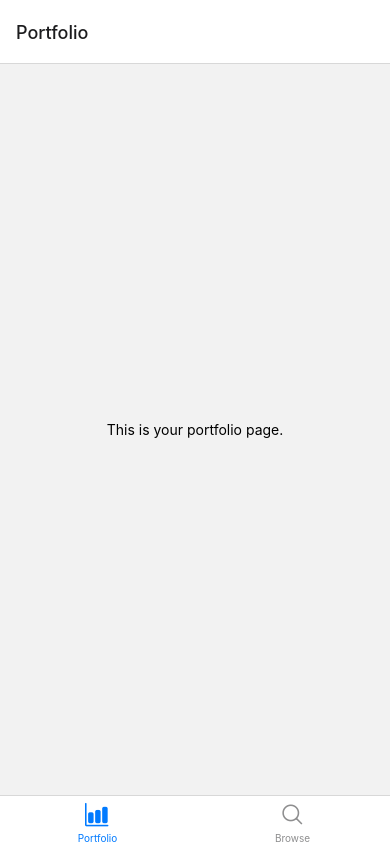
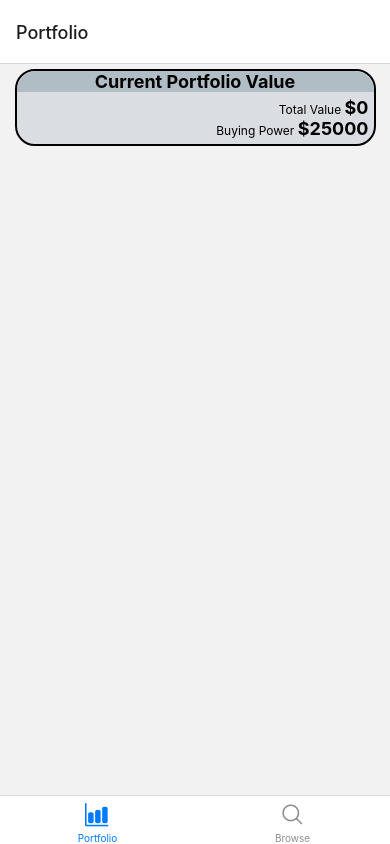
Before and after one commit to MatthewNordstrand/Faux-Stocks, a React Native app: screen /Portfolio in a window 390 px wide. Built offline with nearby package versions, Linux system fonts and the light colour scheme; no server answers.

Commit message:
Added current portfolio value view in portfolio page

```diff
--- a/Components/Portfolio.js
+++ b/Components/Portfolio.js
@@ -1,24 +1,85 @@
 import React, { Component } from 'react';
 import { View, Text, StyleSheet } from 'react-native';
-import { STOCK_KEY } from '../shared/keys';
+import { connect } from 'react-redux';
+
+const mapStateToProps = state => {
+    return {
+        portfolio: state.portfolio
+    };
+};
 
 class PortfolioScreen extends Component {
+    render() {
+        const totalValue = 25000;
+        const totalProfit = totalValue - 25000;
 
-    render() {
         return(
-            <View style={styles.center}>
-                <Text>This is your portfolio page.</Text>
+            <View style={styles.container}>
+                <View style={styles.innerContainer}>
+                    <Text style={styles.title}>Current Portfolio Value</Text>
+                    <View style={styles.contentContainer}>
+                        <Text style={styles.statDesc}>Total Value <Text style={styles.statText}>$0</Text></Text>
+                        <Text style={styles.statDesc}>Buying Power <Text style={styles.statText}>${this.props.portfolio.money}</Text></Text>
+                        {totalProfit > 0 &&
+                            <Text style={styles.statDesc}>Totoal Profit <Text style={styles.statTextGreen}>+${totalProfit}</Text></Text>
+                        }
+                        {totalProfit < 0 &&
+                            <Text style={styles.statDesc}>Totoal Loss <Text style={styles.statTextRed}>-${Math.abs(totalProfit)}</Text></Text>
+                        }
+                    </View>
+                </View>
             </View>
         );
     }
 }
 
 const styles = StyleSheet.create({
-    center: {
-        flex: 1,
-        alignItems: "center",
-        justifyContent: "center"
-    }
+    container: {
+        padding: 5,
+    },
+    innerContainer: {
+        width: "95%",
+        marginBottom: 10,
+        backgroundColor: "#DADDE2",
+        alignSelf: "center",
+        borderColor: "#000",
+        borderWidth: 2,
+        borderRadius: 20,
+    },
+    contentContainer: {
+        padding: 5,
+    },
+    title: {
+        textAlign: "center",
+        fontWeight: "bold",
+        fontSize: 18,
+        backgroundColor: "#B1BDC5",
+        borderTopLeftRadius: 20,
+        borderTopRightRadius: 20,
+    },
+    statDesc: {
+        fontWeight: "normal",
+        fontSize: 12,
+        textAlign: "right",
+    },
+    statText: {
+        fontWeight: "bold",
+        fontSize: 18,
+    },
+    statTextGreen: {
+        fontWeight: "bold",
+        fontSize: 18,
+        color: "#00FF00",
+        textShadowColor: "#000",
+        textShadowRadius: 5
+    },
+    statTextRed: {
+        fontWeight: "bold",
+        fontSize: 18,
+        color: "#FF0000",
+        textShadowColor: "#000",
+        textShadowRadius: 5
+    },
 });
 
-export default PortfolioScreen;
+export default connect(mapStateToProps)(PortfolioScreen);
```
